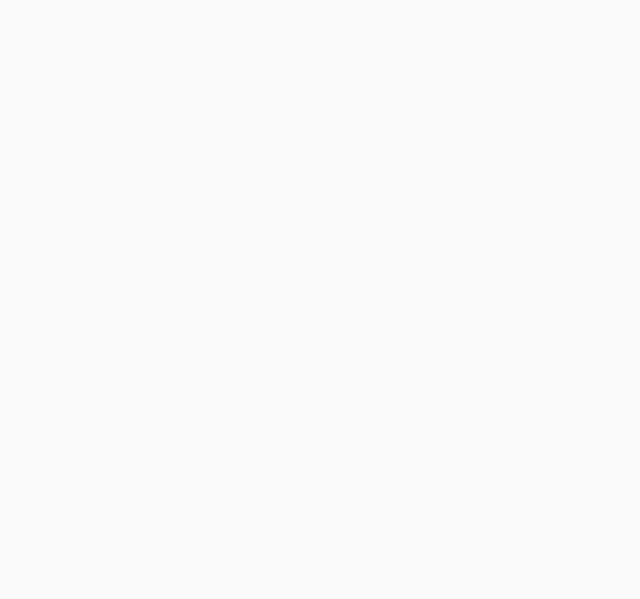
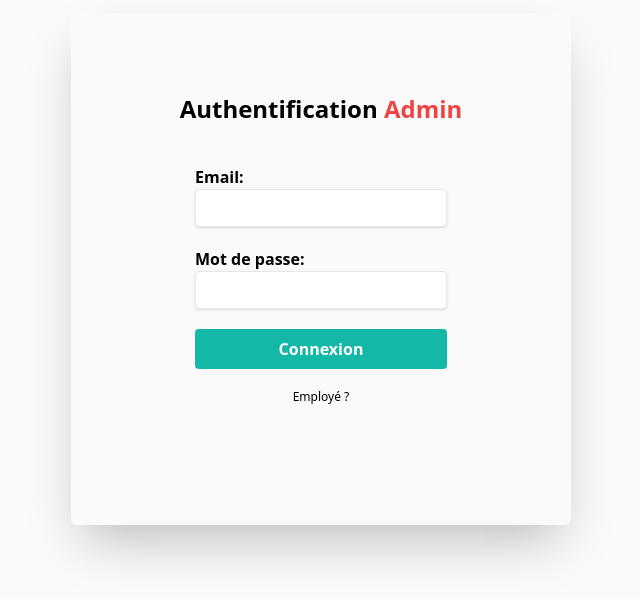
Before and after one commit to LaurentMaz/react-employee, a React (Vite) app: page /adminLogin in a window 1280 px wide. Before the commit this address had no page. Shown: the part 131-730 px from the top of the page, without its empty margins (319-959 px from the left). Built offline with nearby package versions, Linux system fonts and the light colour scheme.

Commit message:
Add new start comp + loginEmployeeForm

```diff
--- a/src/App.tsx
+++ b/src/App.tsx
@@ -4,7 +4,7 @@ import Employee from "./pages/Employee";
 import Home from "./pages/Home";
 import Profil from "./pages/Profil";
 import Dashboard from "./pages/Dashboard";
-import Login from "./pages/Login";
+import LoginAdmin from "./pages/LoginAdmin";
 import { BrowserRouter, Routes, Route } from "react-router-dom";
 import AddCategoryForm from "./components/categories/AddCategoryForm";
 import UpdateCategory from "./components/categories/UpdateCategory";
@@ -12,13 +12,18 @@ import AddEmployeeForm from "./components/employees/AddEmployeeForm";
 import UpdateEmployee from "./components/employees/UpdateEmployee";
 import { ToastContainer } from "react-toastify";
 import UpdateAdmin from "./components/admins/UpdateAdmin";
+import LoginEmployee from "./pages/LoginEmployee";
+import Start from "./components/Start";
+import EmployeeDetail from "./pages/EmployeeDetail";
 
 function App() {
   return (
     <div className="w-full h-[100vh] flex items-center justify-center bg-zinc-50">
       <BrowserRouter>
         <Routes>
-          <Route path="/" element={<Login />}></Route>
+          <Route path="/" element={<Start />}></Route>
+          <Route path="/adminLogin" element={<LoginAdmin />}></Route>
+          <Route path="/employeeLogin" element={<LoginEmployee />}></Route>
           <Route path="/dashboard" element={<Dashboard />}>
             <Route path="" element={<Home />}></Route>
             <Route path="/dashboard/employee" element={<Employee />}></Route>
@@ -45,6 +50,10 @@ function App() {
               element={<UpdateAdmin />}
             ></Route>
           </Route>
+          <Route
+            path="/employeeDetail/:id"
+            element={<EmployeeDetail />}
+          ></Route>
         </Routes>
         <ToastContainer position="bottom-right" />
       </BrowserRouter>
--- a/src/components/NavItem.tsx
+++ b/src/components/NavItem.tsx
@@ -5,11 +5,12 @@ interface navItemProps {
   to: string;
   Icon: IconType;
   title: string;
+  handleClick?: () => void;
 }
 
-const NavItem = ({ to, Icon, title }: navItemProps) => {
+const NavItem = ({ to, Icon, title, handleClick }: navItemProps) => {
   return (
-    <li>
+    <li onClick={handleClick}>
       <Link
         to={to}
         className="flex items-center gap-1 text-lg hover:bg-teal-800 rounded p-2"
--- a/src/components/Navbar.tsx
+++ b/src/components/Navbar.tsx
@@ -1,12 +1,26 @@
-import { Link } from "react-router-dom";
+import { Link, useNavigate } from "react-router-dom";
 import { AiOutlineDashboard } from "react-icons/ai";
 import { IoPeopleOutline } from "react-icons/io5";
 import { LuLayoutDashboard } from "react-icons/lu";
 import { IoPersonCircleOutline } from "react-icons/io5";
 import { TbLogout2 } from "react-icons/tb";
 import NavItem from "./NavItem";
+import axios from "axios";
 
 const Navbar = () => {
+  const navigate = useNavigate();
+  axios.defaults.withCredentials = true;
+  const logOut = () => {
+    axios
+      .get("http://localhost:3000/auth/logout")
+      .then((result) => {
+        if (result.data.Status) {
+          navigate("/");
+        }
+      })
+      .catch((err) => console.log(err));
+  };
+
   return (
     <nav className="flex flex-col gap-5">
       <Link to="/dashboard" className="font-black text-xl">
@@ -29,7 +43,12 @@ const Navbar = () => {
           title="Profil"
           Icon={IoPersonCircleOutline}
         />
-        <NavItem to="/" title="Déconnexion" Icon={TbLogout2} />
+        <NavItem
+          to="/"
+          title="Déconnexion"
+          Icon={TbLogout2}
+          handleClick={logOut}
+        />
       </ul>
     </nav>
   );
--- /dev/null
+++ b/src/components/Start.tsx
@@ -0,0 +1,21 @@
+import { Link } from "react-router-dom";
+
+const Start = () => {
+  return (
+    <>
+      <div className="flex flex-col w-[500px] gap-10 items-center justify-center  rounded-md px-10 py-20 shadow-2xl">
+        <h2 className="text-2xl font-bold">Authentification</h2>
+        <div className="flex gap-10 justify-between items-center">
+          <Link to={"/employeeLogin"}>
+            <div className="bg-teal-700 text-white p-3 rounded-lg">Employé</div>
+          </Link>
+          <Link to={"/adminLogin"}>
+            <div className="bg-red-700 text-white p-3 rounded-lg">Admin</div>
+          </Link>
+        </div>
+      </div>
+    </>
+  );
+};
+
+export default Start;
--- a/src/components/admins/UpdateAdmin.tsx
+++ b/src/components/admins/UpdateAdmin.tsx
@@ -6,6 +6,7 @@ import { toast } from "react-toastify";
 
 const UpdateAdmin = () => {
   const [email, setEmail] = useState("");
+  const [isSuperAdmin, setIsSuperAdmin] = useState();
   const [adminChecked, setAdminChecked] = useState(true);
   const navigate = useNavigate();
   const { id } = useParams();
@@ -38,6 +39,7 @@ const UpdateAdmin = () => {
       .then((result) => {
         if (result.data.Status) {
           setEmail(result.data.Result[0].email);
+          setIsSuperAdmin(result.data.Result[0].isSuperAdmin);
         } else {
           alert(result.data.Error);
         }
@@ -58,6 +60,7 @@ const UpdateAdmin = () => {
         onChange={handleChange}
         value={email}
       />
+      {isSuperAdmin ? (
         <label className="inline-flex items-center cursor-pointer">
           <input
             type="checkbox"
@@ -68,9 +71,12 @@ const UpdateAdmin = () => {
           />
           <div className="relative w-11 h-6 bg-gray-200 peer-focus:outline-none peer-focus:ring-4 peer-focus:ring-blue-300 dark:peer-focus:ring-blue-800 rounded-full peer dark:bg-gray-700 peer-checked:after:translate-x-full rtl:peer-checked:after:-translate-x-full peer-checked:after:border-white after:content-[''] after:absolute after:top-[2px] after:start-[2px] after:bg-white after:border-gray-300 after:border after:rounded-full after:h-5 after:w-5 after:transition-all dark:border-gray-600 peer-checked:bg-teal-600"></div>
           <span className="ms-3 text-sm font-medium text-gray-900 dark:text-gray-300">
-          Rôle administrateur
+            Super Admin
           </span>
         </label>
+      ) : (
+        ""
+      )}
 
       <div className="flex gap-5">
         <Link to={"/dashboard"}>
--- /dev/null
+++ b/src/components/login/LoginAdminForm.tsx
@@ -0,0 +1,73 @@
+import { useState } from "react";
+import Input from "../Input";
+import { loginType } from "../../types/types";
+import axios from "axios";
+import { Link, useNavigate } from "react-router-dom";
+
+const LoginAdminForm = () => {
+  const [loginValues, setLoginValues] = useState<loginType>({
+    email: "",
+    password: "",
+  });
+
+  const [loginError, setLoginError] = useState();
+
+  const navigate = useNavigate();
+  axios.defaults.withCredentials = true;
+
+  const handleChange = (e: React.ChangeEvent<HTMLInputElement>) => {
+    const targetEl = e.target.name;
+    const targetValue = e.target.value;
+    setLoginValues({
+      ...loginValues,
+      [targetEl]: targetValue,
+    });
+  };
+
+  const handleSubmit = (e: React.FormEvent<HTMLFormElement>) => {
+    e.preventDefault();
+    axios
+      .post("http://localhost:3000/auth/adminlogin", loginValues)
+      .then((result) => {
+        if (result.data.loginStatus) {
+          navigate("/dashboard");
+        } else {
+          setLoginError(result.data.Error);
+        }
+      })
+      .catch((err) => console.log(err));
+  };
+
+  return (
+    <form
+      onSubmit={handleSubmit}
+      className="flex flex-col gap-5 w-[60%] m-auto items-center justify-center"
+    >
+      <Input
+        isLabel={true}
+        label="Email"
+        name="email"
+        type="email"
+        onChange={handleChange}
+      />
+      <Input
+        isLabel={true}
+        label="Mot de passe"
+        name="password"
+        type="password"
+        onChange={handleChange}
+      />
+      <button className="bg-teal-500 hover:bg-teal-400 rounded p-2 font-bold text-white w-full">
+        Connexion
+      </button>
+      <Link className="text-xs" to={"/employeeLogin"}>
+        Employé ?
+      </Link>
+      <div className="h-5">
+        {loginError && <span className="text-red-500">{loginError}</span>}
+      </div>
+    </form>
+  );
+};
+
+export default LoginAdminForm;
--- a/src/components/LoginForm.tsx
+++ b/src/components/login/LoginEmployeeForm.tsx
@@ -1,17 +1,15 @@
+import { Link, useNavigate } from "react-router-dom";
+import Input from "../Input";
 import { useState } from "react";
-import Input from "./Input";
-import { loginType } from "../types/types";
+import { loginType } from "../../types/types";
 import axios from "axios";
-import { useNavigate } from "react-router-dom";
 
-const LoginForm = () => {
+const LoginEmployeeForm = () => {
   const [loginValues, setLoginValues] = useState<loginType>({
     email: "",
     password: "",
   });
-
   const [loginError, setLoginError] = useState();
-
   const navigate = useNavigate();
   axios.defaults.withCredentials = true;
 
@@ -27,10 +25,10 @@ const LoginForm = () => {
   const handleSubmit = (e: React.FormEvent<HTMLFormElement>) => {
     e.preventDefault();
     axios
-      .post("http://localhost:3000/auth/adminlogin", loginValues)
+      .post("http://localhost:3000/employee/employeelogin", loginValues)
       .then((result) => {
         if (result.data.loginStatus) {
-          navigate("/dashboard");
+          navigate(`/employeeDetail/${result.data.id}`);
         } else {
           setLoginError(result.data.Error);
         }
@@ -62,9 +60,14 @@ const LoginForm = () => {
       <button className="bg-teal-500 hover:bg-teal-400 rounded p-2 font-bold text-white w-full">
         Connexion
       </button>
-      {loginError && <span className="text-red-500">{loginError}</span>}
+      <Link className="text-xs" to={"/adminLogin"}>
+        Admin ?
+      </Link>
+      <div className="h-5">
+        {loginError && <span className="text-red-500">{loginError}</span>}
+      </div>
     </form>
   );
 };
 
-export default LoginForm;
+export default LoginEmployeeForm;
--- /dev/null
+++ b/src/pages/EmployeeDetail.tsx
@@ -0,0 +1,18 @@
+import axios from "axios";
+import { useEffect } from "react";
+import { useParams } from "react-router-dom";
+
+const EmployeeDetail = () => {
+  const { id } = useParams();
+
+  useEffect(() => {
+    axios
+      .get(`http://localhost:3000/employee/detail/${id}`)
+      .then((result) => console.log(result.data))
+      .catch((err) => console.log(err));
+  }, []);
+
+  return <div>EmployeeDetails id</div>;
+};
+
+export default EmployeeDetail;
--- a/src/pages/Login.tsx
+++ /dev/null
@@ -1,14 +0,0 @@
-import LoginForm from "../components/LoginForm";
-
-const Login = () => {
-  return (
-    <>
-      <div className="flex flex-col w-[500px] gap-10 items-center justify-center  rounded-md px-10 py-20 shadow-2xl">
-        <h2 className="text-2xl font-bold">Authentification</h2>
-        <LoginForm />
-      </div>
-    </>
-  );
-};
-
-export default Login;
--- /dev/null
+++ b/src/pages/LoginAdmin.tsx
@@ -0,0 +1,16 @@
+import LoginAdminForm from "../components/login/LoginAdminForm";
+
+const LoginAdmin = () => {
+  return (
+    <>
+      <div className="flex flex-col w-[500px] gap-10 items-center justify-center  rounded-md px-10 py-20 shadow-2xl">
+        <h2 className="text-2xl font-bold">
+          Authentification <span className="text-red-500">Admin</span>
+        </h2>
+        <LoginAdminForm />
+      </div>
+    </>
+  );
+};
+
+export default LoginAdmin;
--- /dev/null
+++ b/src/pages/LoginEmployee.tsx
@@ -0,0 +1,16 @@
+import LoginEmployeeForm from "../components/login/LoginEmployeeForm";
+
+const LoginEmployee = () => {
+  return (
+    <>
+      <div className="flex flex-col w-[500px] gap-10 items-center justify-center  rounded-md px-10 py-20 shadow-2xl">
+        <h2 className="text-2xl font-bold">
+          Authentification <span className="text-teal-500">Employé</span>
+        </h2>
+        <LoginEmployeeForm />
+      </div>
+    </>
+  );
+};
+
+export default LoginEmployee;
```
Lines whose indentation alone changed are shown as unchanged.
